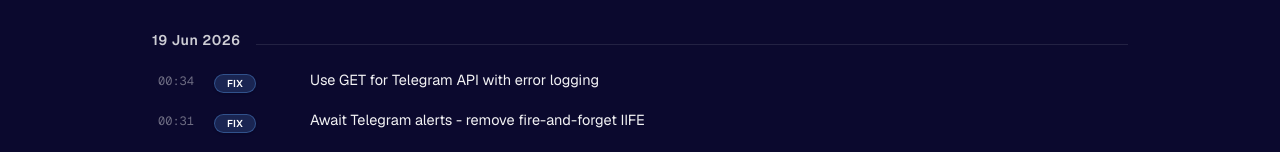
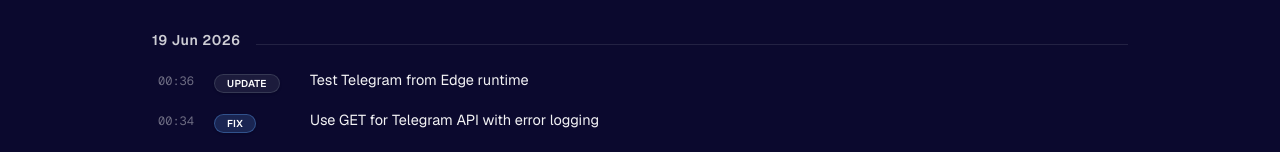
Before and after one commit to sg-satoshi/saabai-site, a Next.js app: page /saabai-changelog in a window 1280 px wide. Shown: the part 145-297 px from the top of the page. Built offline with nearby package versions, Linux system fonts and the light colour scheme; no server answers.

Commit message:
debug: add test-telegram to public API

```diff
--- a/app/rex-changelog/ChangelogClient.tsx
+++ b/app/rex-changelog/ChangelogClient.tsx
@@ -32,6 +32,7 @@ const CHANGELOG: Day[] = [
   {
     date: "19 Jun 2026",
     entries: [
+      { time: "00:36", tag: "UPDATE", title: "Test Telegram from Edge runtime" },
       { time: "00:34", tag: "FIX", title: "Use GET for Telegram API with error logging" },
       { time: "00:31", tag: "FIX", title: "Await Telegram alerts - remove fire-and-forget IIFE" },
       { time: "00:28", tag: "FIX", title: "Direct env var ref with fallback for Telegram alerts" },
--- a/app/saabai-changelog/SaabaiChangelogClient.tsx
+++ b/app/saabai-changelog/SaabaiChangelogClient.tsx
@@ -30,6 +30,7 @@ const CHANGELOG: Day[] = [
   {
     date: "19 Jun 2026",
     entries: [
+      { time: "00:36", tag: "UPDATE", title: "Test Telegram from Edge runtime" },
       { time: "00:34", tag: "FIX", title: "Use GET for Telegram API with error logging" },
       { time: "00:31", tag: "FIX", title: "Await Telegram alerts - remove fire-and-forget IIFE" },
       { time: "00:28", tag: "FIX", title: "Direct env var ref with fallback for Telegram alerts" },
--- a/proxy.ts
+++ b/proxy.ts
@@ -55,6 +55,7 @@ const PUBLIC_API = [
   "/api/advisory-leads",
   "/api/leads",
   "/api/site-factory/lead",
+  "/api/test-telegram",
   "/api/leadgen/lead",
   "/api/subscribe",
   "/api/onboarding",
```
